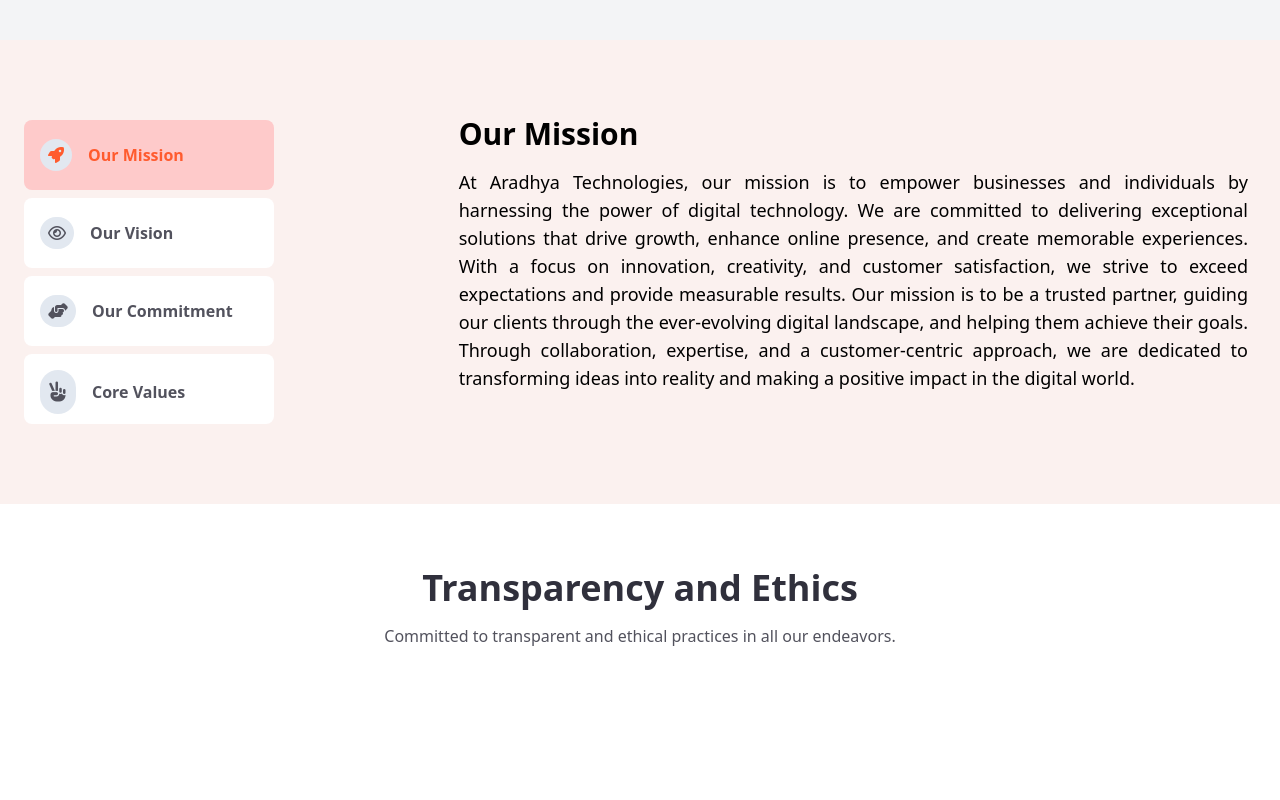
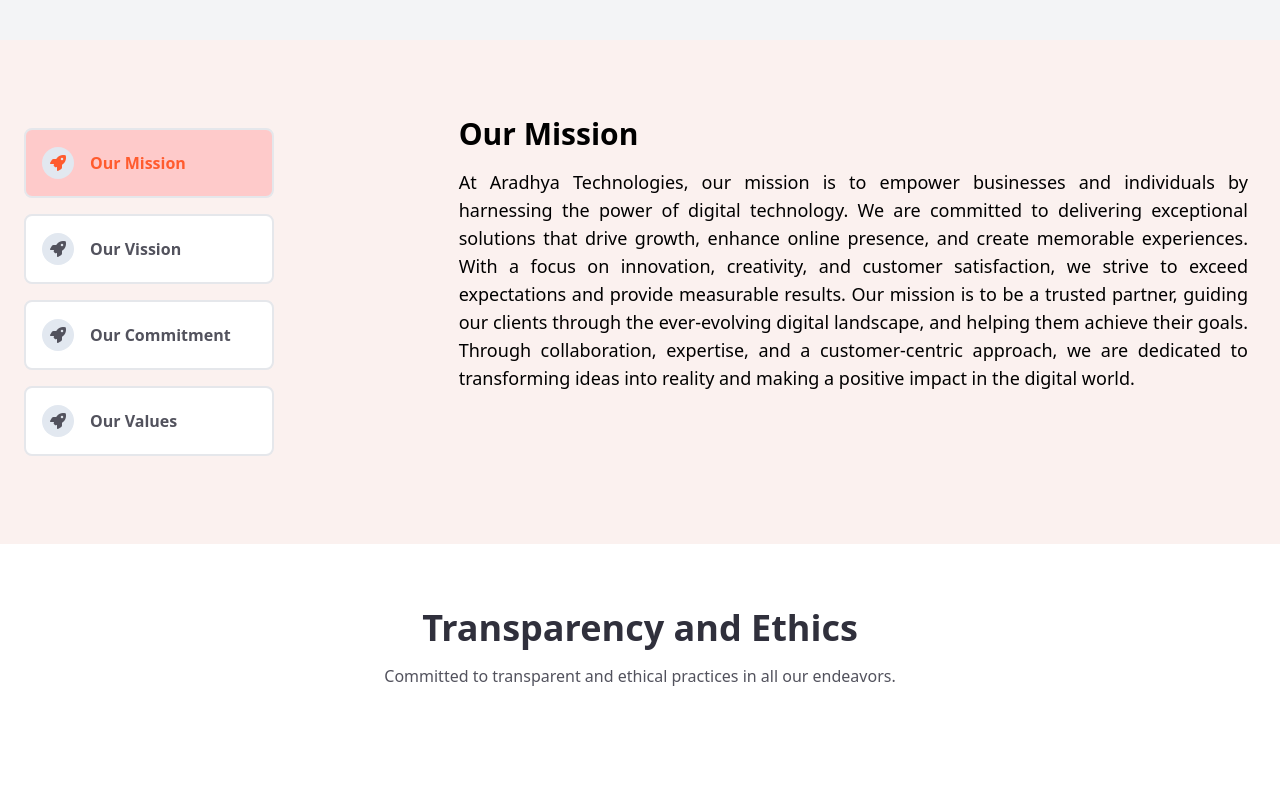
Before and after one commit to HemantMedhsia/Aradhya_Tech_Solutions, a React (Vite) app: page /about in a window 1280 px wide. Shown: the part 1420-2220 px from the top of the page. Built offline with nearby package versions, Linux system fonts and the light colour scheme.

Commit message:
Initial commit

```diff
--- a/src/components/common/Button.jsx
+++ b/src/components/common/Button.jsx
@@ -8,6 +8,7 @@
     bgcolour,
     hoverbg,
     hovertext,
+    shadow, // Add shadow prop
 }) => {
     return (
         <div
@@ -18,15 +19,17 @@
                 color: colour || "#ff5b2e", // fallback to the original text color if no colour is provided
                 backgroundColor: bgcolour || "transparent", // fallback to transparent if no bgcolour is provided
                 borderColor: "#ff5b2e",
+                boxShadow: shadow || "0 4px 8px #ff5b2e", // default shadow effect
             }}
             onMouseEnter={(e) => {
                 e.currentTarget.style.backgroundColor = hoverbg || "#ff5b2e";
                 e.currentTarget.style.color = hovertext || "white";
+                e.currentTarget.style.boxShadow = shadow || "0 4px 8px rgba(0, 0, 0, 0.2)";
             }}
             onMouseLeave={(e) => {
-                e.currentTarget.style.backgroundColor =
-                    bgcolour || "transparent";
-                e.currentTarget.style.color = colour || "#ff5b2e";
+                e.currentTarget.style.backgroundColor = bgcolour || "transparent";
+                e.currentTarget.style.color = colour || "#ff5b2e"; // revert to default shadow
+                e.currentTarget.style.boxShadow = shadow || "0 4px 8px #ff5b2e"
             }}
         >
             {name}
--- /dev/null
+++ b/src/components/common/SquareButton.jsx
@@ -0,0 +1,34 @@
+import React, { useState } from "react";
+
+const SquareButton = ({ sections, activeSection, onSectionChange }) => {
+
+    const buttonClass = (section) =>
+        `rounded-lg h-[70px] w-[250px] text-center hover:text-[#fff] hover:bg-[#ff5b2e] hover:border-white border-[2px] font-bold my-2 py-2 px-2 transition-colors duration-300  ${
+            activeSection === section
+                ? "bg-red-200 text-[#ff5b2e]" // Active button
+                : "bg-white text-[#52525d] " // Inactive button
+        } ${
+            activeSection === section
+                ? "" // No hover effect on active button
+                : "hover: cursor-pointer" // Hover effects on inactive buttons
+        }`;
+
+    return (
+        <div>
+            {sections.map((section) => (
+                <button
+                    key={section.name}
+                    className={`${buttonClass(section.name)} mx-2 lg:mx-0`}
+                    onClick={() => onSectionChange(section.name)}
+                >
+                    <div className="flex items-center">
+                        <i className={`${section.icon} m-2 p-2 bg-slate-200 text-opacity-40 rounded-full`}></i>
+                        <span className="block ml-2">{section.label}</span>
+                    </div>
+                </button>
+            ))}
+        </div>
+    );
+};
+
+export default SquareButton
--- a/src/components/pages/About.jsx
+++ b/src/components/pages/About.jsx
@@ -1,21 +1,22 @@
 import { React, useState } from "react";
 import image1 from "../../assets/images/Illustration (1).png";
 import CountUp from "react-countup";
-import image2 from "../../assets/images/teamwork.png"
+import image2 from "../../assets/images/teamwork.png";
+import SquareButton from "../common/SquareButton";
 
 export const About = () => {
     const [activeSection, setActiveSection] = useState("mission");
 
-    // styling for selction
-
-    <style>
-        {`
-                .custom-selection::selection {
-                    background-color: #ffeb3b; /* Your desired background color for selection */
-                    color: #000; /* Your desired text color for selection */
-                }
-                `}
-    </style>;
+    const btndata = [
+        { name: "mission", label: "Our Mission", icon: "fa-solid fa-rocket" },
+        { name: "vision", label: "Our Vission", icon: "fa-solid fa-rocket" },
+        {
+            name: "commitment",
+            label: "Our Commitment",
+            icon: "fa-solid fa-rocket",
+        },
+        { name: "values", label: "Our Values", icon: "fa-solid fa-rocket" },
+    ];
 
     // button styling
     const buttonClass = (section) =>
@@ -167,46 +168,11 @@
                 <div className="w-full lg:w-1/3 flex lg:flex-col lg:justify-start overflow-x-auto p-4 lg:p-6">
                     {/* Container for horizontal scrolling on small screens */}
                     <div className="flex flex-nowrap lg:flex-col   lg:items-start lg:space-y-2">
-                        <button
-                            className={`${buttonClass("mission")} mx-2 lg:mx-0`}
-                            onClick={() => setActiveSection("mission")}
-                        >
-                            <div className="flex items-center">
-                                <i className="fa-solid fa-rocket m-2 p-2 bg-slate-200 text-opacity-40 rounded-full"></i>
-                                <span className="block ml-2">Our Mission</span>
-                            </div>
-                        </button>
-                        <button
-                            className={`${buttonClass("vision")} mx-2 lg:mx-0`}
-                            onClick={() => setActiveSection("vision")}
-                        >
-                            <div className="flex items-center">
-                                <i className="fa-regular fa-eye m-2 rounded-full p-2 bg-slate-200 text-opacity-40"></i>
-                                <span className="block ml-2">Our Vision</span>
-                            </div>
-                        </button>
-                        <button
-                            className={`${buttonClass(
-                                "commitment"
-                            )} mx-2  lg:mx-0`}
-                            onClick={() => setActiveSection("commitment")}
-                        >
-                            <div className="flex items-center">
-                                <i className="fa-solid fa-handshake-angle m-2 p-2 bg-slate-200 rounded-full text-opacity-40"></i>
-                                <span className="block ml-2">
-                                    Our Commitment
-                                </span>
-                            </div>
-                        </button>
-                        <button
-                            className={`${buttonClass("values")} mx-2  lg:mx-0`}
-                            onClick={() => setActiveSection("values")}
-                        >
-                            <div className="flex items-center">
-                                <i className="fa-solid fa-hand-peace m-2 rounded-full p-2 bg-slate-200 text-opacity-40 text-xl"></i>
-                                <span className="block ml-2">Core Values</span>
-                            </div>
-                        </button>
+                        <SquareButton
+                            sections={btndata}
+                            activeSection={activeSection}
+                            onSectionChange={setActiveSection}
+                        />
                     </div>
                 </div>
 
@@ -396,7 +362,7 @@
                     </h1>
                 </div>
                 <div className="w-[50%]">
-                  <img src={image2}/>
+                    <img src={image2} />
                 </div>
             </div>
         </div>
--- a/src/components/pages/Home.jsx
+++ b/src/components/pages/Home.jsx
@@ -17,12 +17,19 @@
     CustomPrevArrow,
 } from "../../utility/customArrow/SliderArrow";
 import Techlogo from "../common/Home/Techlogo";
+import SquareButton from "../common/SquareButton";
 
 const Home = () => {
     const [mobile, setMobile] = useState(true);
     const [frontend, setFrontend] = useState(false);
     const [database, setDatabase] = useState(false);
     const [cms, setcms] = useState(false);
+    const [activeSection, setActiveSection] = useState("mission");
+
+    const btndata = [
+        { name: "contact", label: "+91 723588990", icon: "fa-solid fa-rocket" },
+        // Add more sections as needed
+    ];
 
     const handleclick = (val) => {
         if (val === "mobile") {
@@ -414,10 +421,15 @@
                                 </h2>
                             </div>
                             <div className="mt-8 lg:mt-[40%]">
-                                <p className="text-lg text-white">
+                                <p className="text-lg text-white mb-2">
                                     Sales Department
                                 </p>
-                                <p className="text-lg text-gray-800">
+                                <SquareButton
+                                    sections={btndata}
+                                    activeSection={activeSection}
+                                    // onSectionChange={setActiveSection}
+                                />
+                                <p className="text-lg text-gray-800 my-2">
                                     hr@aradhyatechnologies.in
                                 </p>
                                 <p className="text-lg text-gray-800">
@@ -491,10 +503,7 @@
                                 </div>
                             </div>
                             <div className="flex flex-col items-center">
-                                <Button
-                                    name={"Send Enquiry"}
-                                    width={"w-full"}
-                                />
+                                <Button name={"Send Enquiry"} width={"100%"} />
                                 <p className="mt-2 text-sm text-center">
                                     We hate spam, and we respect your privacy.
                                 </p>
@@ -503,6 +512,14 @@
                     </div>
                 </div>
             </div>
+
+            {/* Seventh section */}
+            <div>
+                <div className="flex flex-col items-center py-[10%]">
+                    <h2 className="text-4xl font-bold text-gray-800">India</h2>
+                    <p className="text-xl font-semibold text-gray-800 my-2">Varanasi, Uttar Pradesh 221010</p>
+                </div>
+            </div>
         </div>
     );
 };
--- a/src/index.css
+++ b/src/index.css
@@ -6,3 +6,34 @@
 @tailwind base;
 @tailwind components;
 @tailwind utilities;
+
+
+/* Custom scrollbar for Webkit browsers */
+::-webkit-scrollbar {
+    width: 4px; /* Width of the scrollbar */
+}
+
+::-webkit-scrollbar-track {
+    background: #52525d; /* Background of the scrollbar track */
+}
+
+::-webkit-scrollbar-thumb {
+    background: #ff5b2e; /* Color of the scrollbar handle */
+    border-radius: 6px; /* Rounded corners for the scrollbar handle */
+}
+
+::-webkit-scrollbar-thumb:hover {
+    background: #555; /* Color of the scrollbar handle on hover */
+}
+
+/* Customize the selected text */
+::selection {
+    background: #ffb7b7; /* Background color of the selection */
+    color: #ff5b2e; /* Text color of the selection */
+}
+
+/* For Webkit browsers */
+::-moz-selection {
+    background: #ffb7b7; /* Background color of the selection */
+    color: #ff5b2e; /* Text color of the selection */
+}
```
Also changed, not shown: src/components/layout/Header.jsx (+7 -6 lines).
